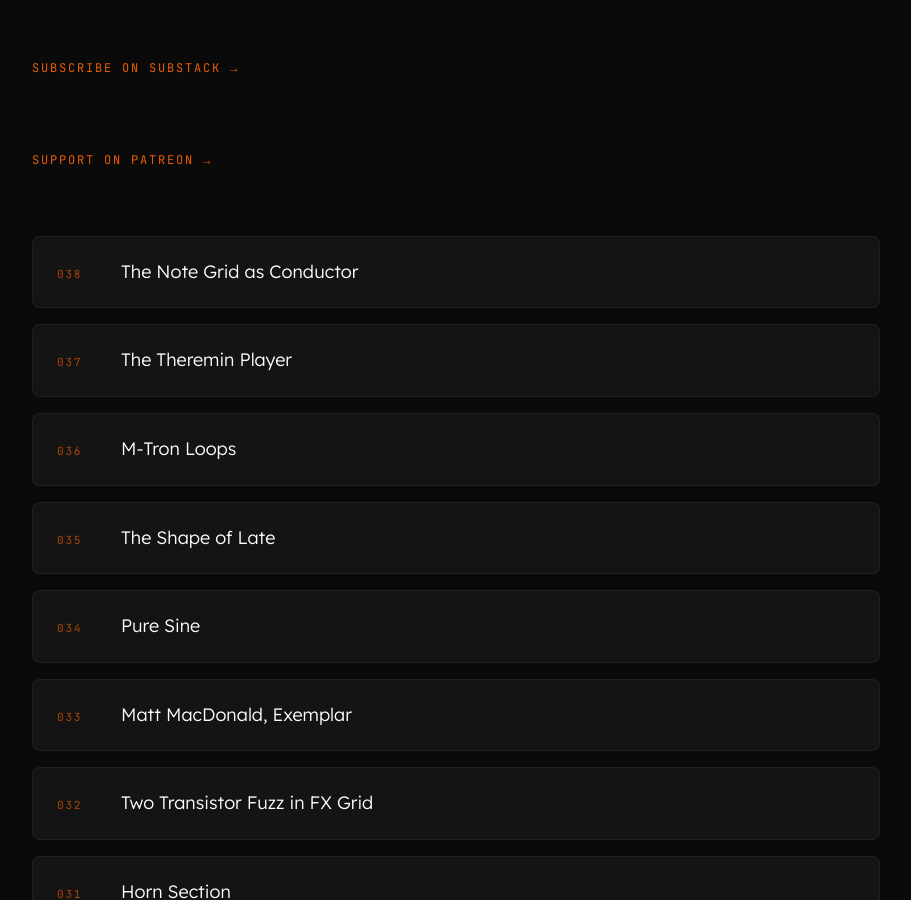
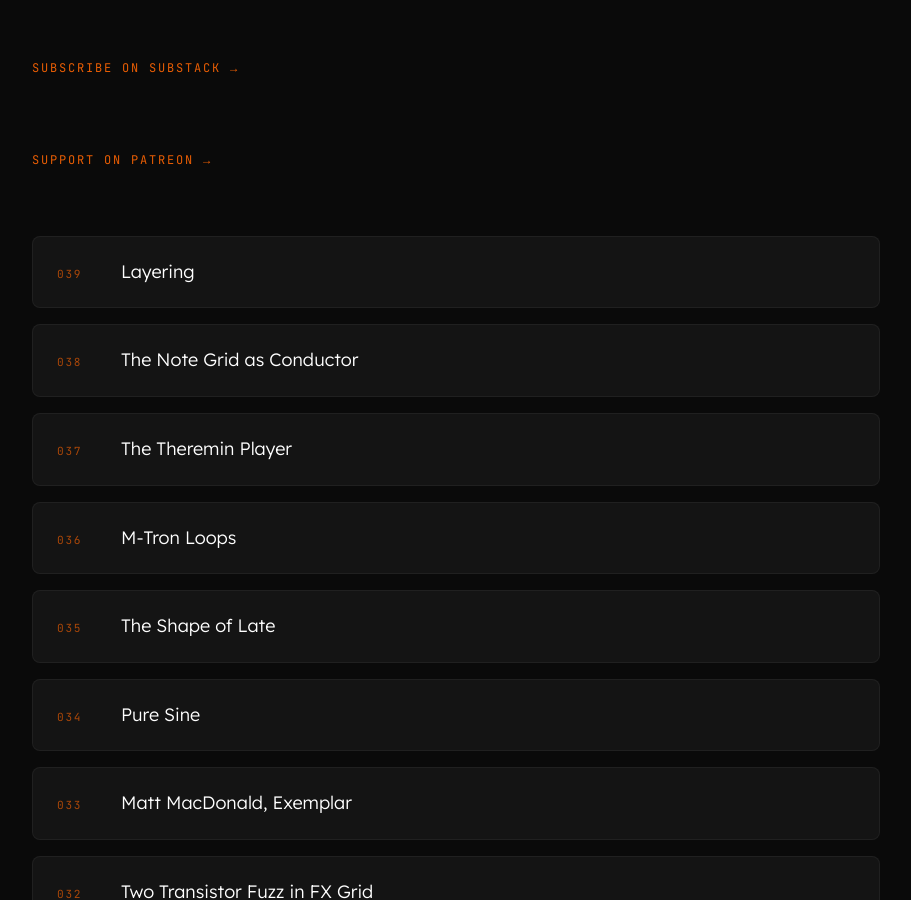
Before and after one commit to folk-sequence/folk-sequence.github.io, a Jekyll site: the page built from index.md, in a window 1280 px wide and 900 px high, scrolled down 582 px. Shown: the whole window, without its empty margins (184-1095 px from the left). Built offline with Jekyll 4.4.1, drawn with Linux system fonts in a browser that asks for light colours.

Commit message:
Add episode 039: Layering

```diff
--- a/index.md
+++ b/index.md
@@ -13,6 +13,7 @@ description: "Companion essays for the Folk Sequence daily Bitwig music producti
 <p class="intro-watch"><a href="https://www.patreon.com/cw/FolkSequence" target="_blank" rel="noopener">Support on Patreon →</a></p>
 
 <ul class="episode-list">
+  <li><a href="/039-layering/"><span class="ep-num">039</span><span class="ep-title">Layering</span></a></li>
   <li><a href="/038-the-note-grid-as-conductor/"><span class="ep-num">038</span><span class="ep-title">The Note Grid as Conductor</span></a></li>
   <li><a href="/037-the-theremin-player/"><span class="ep-num">037</span><span class="ep-title">The Theremin Player</span></a></li>
   <li><a href="/036-m-tron-loops/"><span class="ep-num">036</span><span class="ep-title">M-Tron Loops</span></a></li>
```
